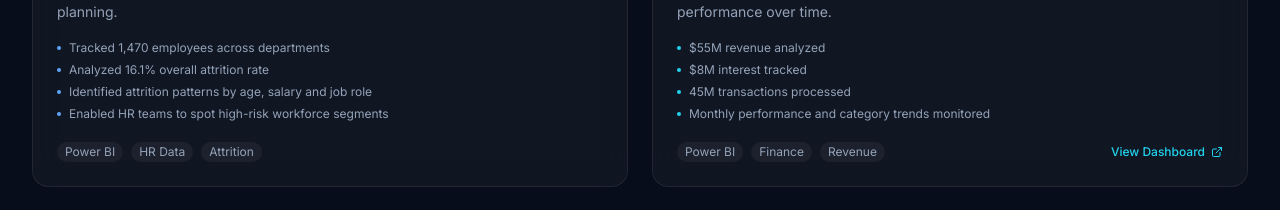
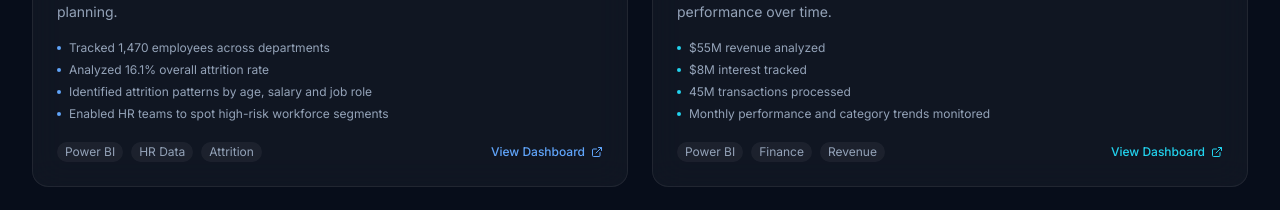
Before and after one commit to legitanna/Prashant-Portfolio, a Next.js app: page / in a window 1280 px wide. Shown: the part 2472-2682 px from the top of the page. Built offline with nearby package versions, Linux system fonts and the light colour scheme; no server answers.

Commit message:
Add HR Analytics Dashboard PDF

```diff
--- a/components/CaseStudies.tsx
+++ b/components/CaseStudies.tsx
@@ -18,7 +18,8 @@ const caseStudies = [
     description:
       'Developed an interactive HR analytics dashboard to help HR leaders monitor employee attrition, workforce demographics, salary distribution and job-role level risk areas. The report converts raw HR data into clear decision points for retention planning.',
     image: '/case-studies/hr-analytics/HR_Analytics_Dashboard_page-0001_(1).jpg',
-    isImage: true,
+pdfLink: '/case-studies/hr-analytics/HR_Analytics_Dashboard.pdf',
+isImage: true,
     color: 'from-blue-600/10 to-blue-800/5',
     border: 'border-blue-500/15',
     iconBg: 'bg-blue-500/15',
```
Also changed, not shown: 1 other file (tests, documents, lock files or other folders).
